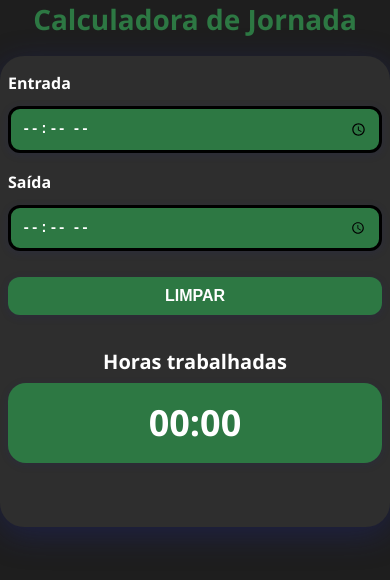
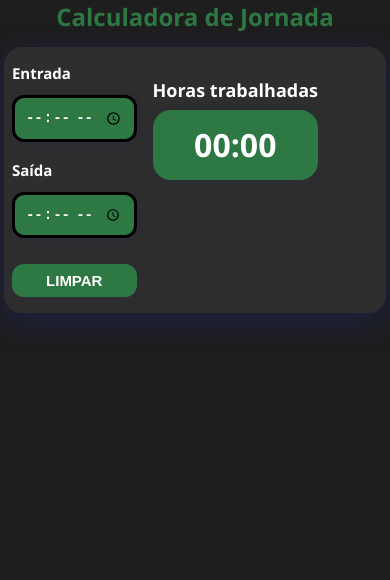
Before and after one commit to roxbrz/teste, a plain HTML site: page index.html in a window 390 px wide. Drawn offline with Linux system fonts and the light colour scheme.

Commit message:
Update index.html

```diff
--- a/index.html
+++ b/index.html
@@ -137,37 +137,48 @@ body {
   <style>
     @media (max-width: 600px) {
       .container {
-        flex-direction: column;
+        flex-direction: row;
         gap: 16px;
         padding: 16px 8px;
-        max-width: 100%;
+        max-width: 98vw;
+        min-width: 0;
+        box-sizing: border-box;
+        border-radius: 18px;
+        box-shadow: 0 8px 32px 0 rgba(31, 38, 135, 0.37);
+        background: #2e2e2e;
+        margin: 0 auto;
+      }
+      .left-panel {
+        min-width: 120px;
+        max-width: 50vw;
       }
       .clock {
-        font-size: 36px;
+        font-size: 32px;
         width: 100%;
-        height: 80px;
+        height: 70px;
+        margin-bottom: 10px;
       }
       .left-panel label {
-        font-size: 16px;
+        font-size: 15px;
       }
       .left-panel input[type="time"] {
-        font-size: 16px;
-        padding: 10px;
+        font-size: 15px;
+        padding: 8px;
       }
       .left-panel button {
-        font-size: 16px;
-        padding: 10px;
+        font-size: 15px;
+        padding: 8px;
       }
       h1 {
-        font-size: 28px !important;
-        margin-bottom: 18px !important;
+        font-size: 24px !important;
+        margin-bottom: 14px !important;
       }
       #tituloHoras {
-        font-size: 20px !important;
+        font-size: 18px !important;
       }
       #relatorio {
-        font-size: 16px !important;
-        padding: 8px 0 !important;
+        font-size: 15px !important;
+        padding: 7px 0 !important;
       }
     }
   </style>
```
